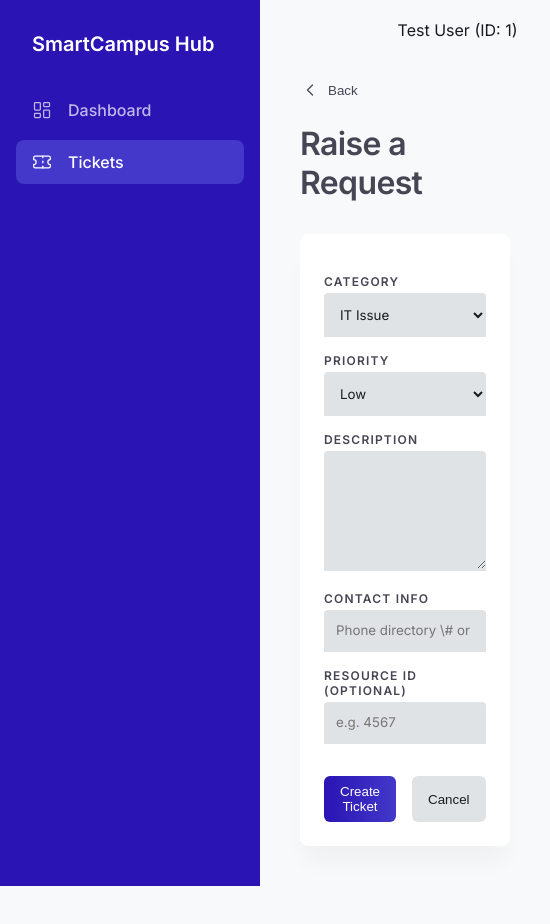
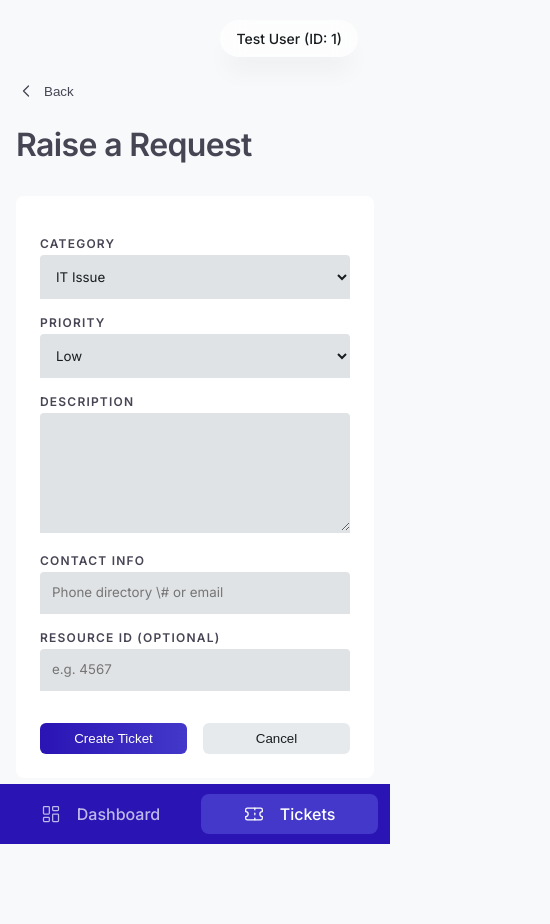
Before and after one commit to Dilshan118/it3030-paf-2026-smart-campus-4outliers, a React app in the folder smart-campus-operation-hub/frontend/: page /tickets/new in a window 390 px wide. Shown: the top 924 px of the page, 550 px wide, since content can reach past the window. Before the commit the page ends 886 px from the top, so only its background shows below. Built offline with nearby package versions, Linux system fonts and the light colour scheme; no server answers; the HTML template or start-up script is replaced by a standard one.

Commit message:
style(ui): enhance sidebar responsiveness and update button styles

```diff
--- a/smart-campus-operation-hub/frontend/src/index.css
+++ b/smart-campus-operation-hub/frontend/src/index.css
@@ -3,6 +3,7 @@
 :root {
   --surface: #f7f9fb;
   --surface-container-low: #f2f4f6;
+  --surface-container-high: #e7eaed;
   --surface-container-highest: #e0e3e5;
   --surface-container-lowest: #ffffff;
   --on-surface: #191c1e;
@@ -22,6 +23,10 @@ body {
   -webkit-font-smoothing: antialiased;
 }
 
+#root {
+  min-height: 100vh;
+}
+
 h1, h2, h3, h4, h5, h6 {
   color: var(--on-surface-variant);
   letter-spacing: -0.02em;
@@ -34,7 +39,7 @@ h1, h2, h3, h4, h5, h6 {
   border: none;
   border-radius: 8px;
   padding: 24px;
-  box-shadow: var(--ambient-shadow);
+  box-shadow: none;
   margin-bottom: 16px;
 }
 
@@ -55,7 +60,7 @@ h1, h2, h3, h4, h5, h6 {
 .btn-primary:hover { opacity: 0.9; }
 
 .btn-secondary {
-  background: var(--surface-container-highest);
+  background: var(--surface-container-high);
   color: var(--on-surface);
   border-radius: 6px;
   border: none;
@@ -152,6 +157,16 @@ h1, h2, h3, h4, h5, h6 {
   color: var(--on-primary);
 }
 
+.glass-chip {
+  padding: 10px 16px;
+  border-radius: 999px;
+  background-color: rgba(255, 255, 255, 0.7);
+  backdrop-filter: blur(12px);
+  box-shadow: var(--ambient-shadow);
+  font-size: 14px;
+  font-weight: 500;
+}
+
 /* Page Container */
 .page-container {
   display: flex;
@@ -210,3 +225,39 @@ h1, h2, h3, h4, h5, h6 {
 .priority-medium { background-color: #fef08a; color: #854d0e; }
 .priority-high { background-color: #fed7aa; color: #a16207; }
 .priority-critical { background-color: #fee2e2; color: #991b1b; }
+
+@media (max-width: 900px) {
+  .sidebar {
+    position: fixed;
+    left: 0;
+    right: 0;
+    bottom: 0;
+    width: 100%;
+    flex-direction: row;
+    justify-content: center;
+    align-items: center;
+    gap: 12px;
+    padding: 10px 12px;
+    z-index: 20;
+    box-sizing: border-box;
+  }
+
+  .sidebar h2 {
+    display: none;
+  }
+
+  .sidebar a {
+    margin-bottom: 0;
+    padding: 10px 12px;
+    flex: 1;
+    justify-content: center;
+  }
+
+  .app-shell {
+    padding-bottom: 76px;
+  }
+
+  .app-main {
+    padding: 24px 16px 88px !important;
+  }
+}
```
